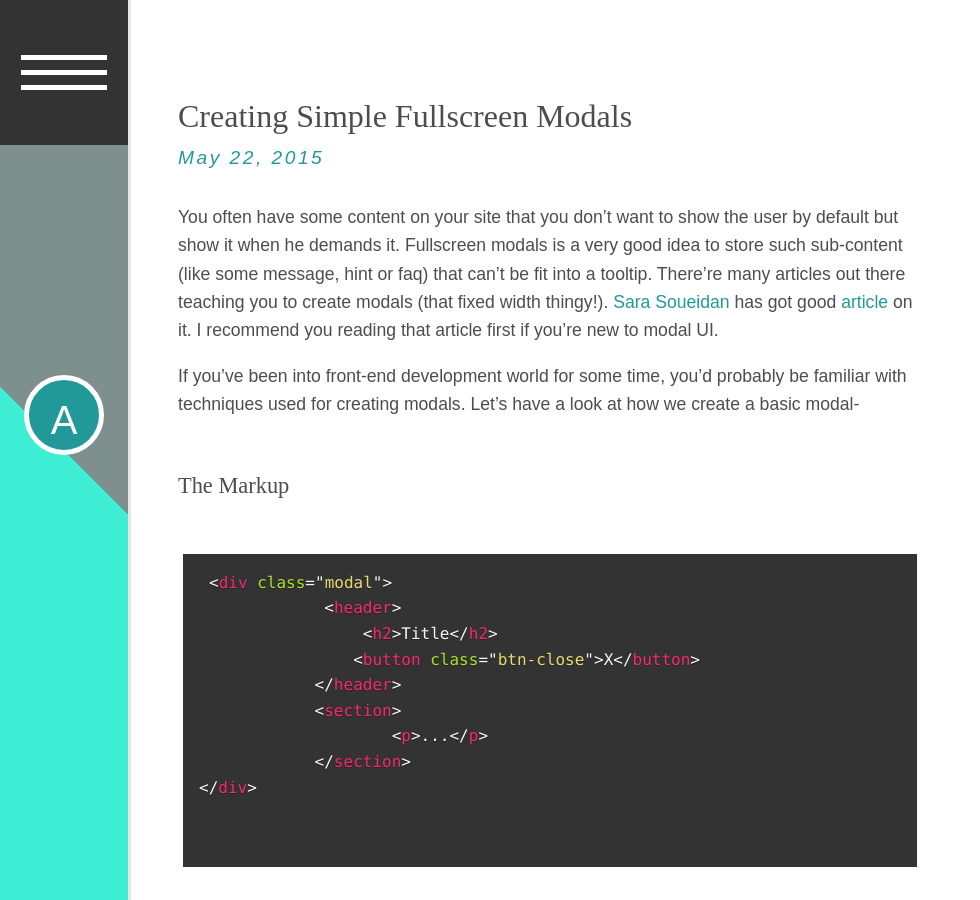
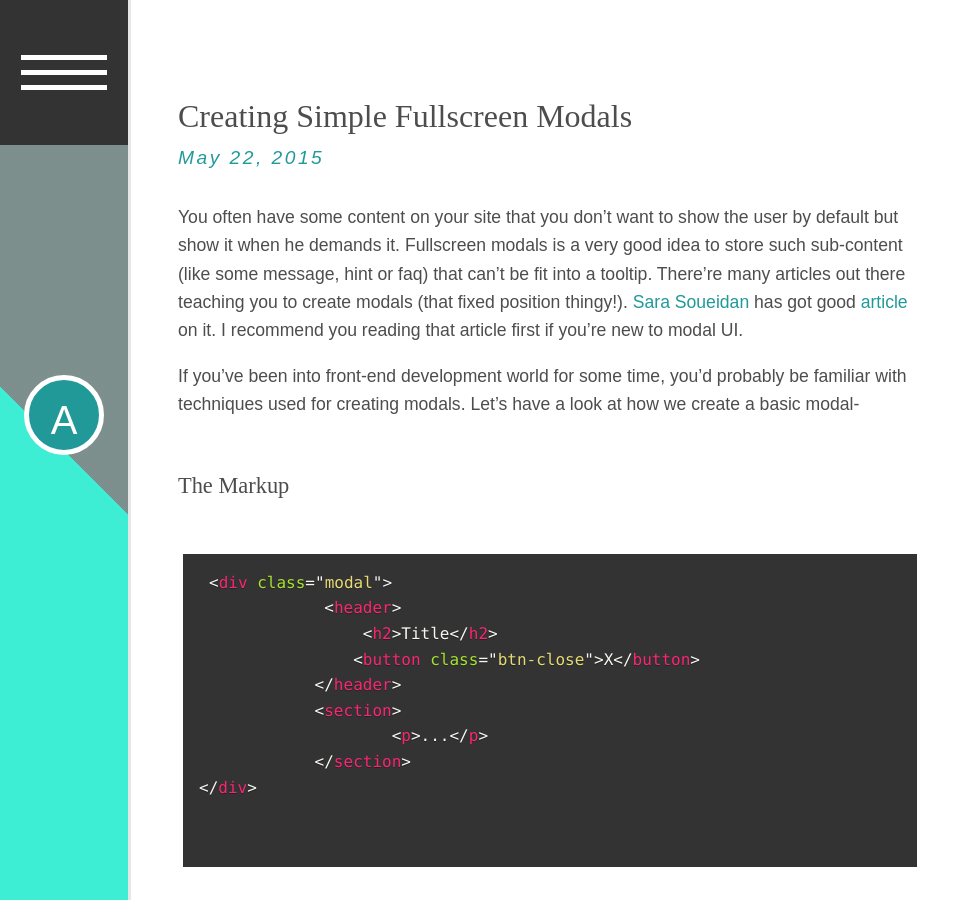
Before and after one commit to abhisack/abhisack.github.io, a Jekyll site: the page built from _posts/2015-05-22-creating-simple-fulscreen-modals.markdown, in a window 1280 px wide and 900 px high. Shown: the whole window, without its empty margins (0-980 px from the left). Built offline with Jekyll 4.4.1, drawn with Linux system fonts in a browser that asks for light colours; some web fonts are replaced; comment, search, counter and statistics services are not loaded.

Commit message:
updated 22 May

```diff
--- a/_posts/2015-05-22-creating-simple-fulscreen-modals.markdown
+++ b/_posts/2015-05-22-creating-simple-fulscreen-modals.markdown
@@ -10,7 +10,7 @@
 codepen: false
 ---
 
-You often have some content on your site that you don't want to show the user by default but show it when he demands it. Fullscreen modals is a very good idea to store such sub-content (like some message, hint or faq) that can't be fit into a tooltip. There're many articles out there teaching you to create modals (that fixed width thingy!). [Sara Soueidan](https://twitter.com/SaraSoueidan) has got good [article](tympanus.net/codrops/2013/11/07/css-overlay-techniques/) on it. I recommend you reading that article first if you're new to modal UI.
+You often have some content on your site that you don't want to show the user by default but show it when he demands it. Fullscreen modals is a very good idea to store such sub-content (like some message, hint or faq) that can't be fit into a tooltip. There're many articles out there teaching you to create modals (that fixed position thingy!). [Sara Soueidan](https://twitter.com/SaraSoueidan) has got good [article](tympanus.net/codrops/2013/11/07/css-overlay-techniques/) on it. I recommend you reading that article first if you're new to modal UI.
 
 If you've been into front-end development world for some time, you'd probably be familiar with techniques used for creating modals. Let's have a look at how we create a basic modal-
 
@@ -106,7 +106,7 @@
 
  Well, we could pretty easily create our modal. As of the code above, When a button having *btn-open* class is clicked in our document, our modal opens. But hey,
  It doesn't solve our problem at all when we've more than one button to open the modals of same pattern but with different content. So are we going to use mutiple markups for multiple modals? Are we going to let only a single button having a *btn-open* class open the modal? Are we going to write multiple event handlers for different elements that are supposed to open a modal? Of course not! Who has got all that time when things could be done in much shorter code?
- Well, this is where `DOM Element Creation` `(document.createElement("element-name"))`, `Event Deligations` and `data-attributes` come into play.
+ Well, this is where `DOM Element Creation` `(document.createElement("element-name"))`, `Event Deligations` and [data-attributes](https://developer.mozilla.org/en-US/docs/Web/Guide/HTML/Using_data_attributes) come into play.
 
  Just imagine how lazy you'd feel to handle the three things together. First putting modal into your pages , then styling it and then using JS to call events to open it. Isn't that a long process. What if we could handle HTML part using JS? Well, it looks like we can. Javascript provides a way to create elements and append them (kinda push em) to any element. Here's how it goes for the markup we dealt with above-
 
```
